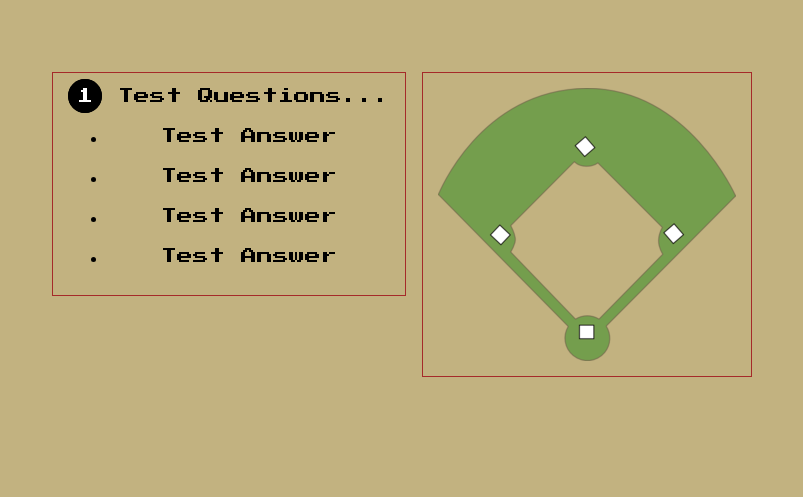
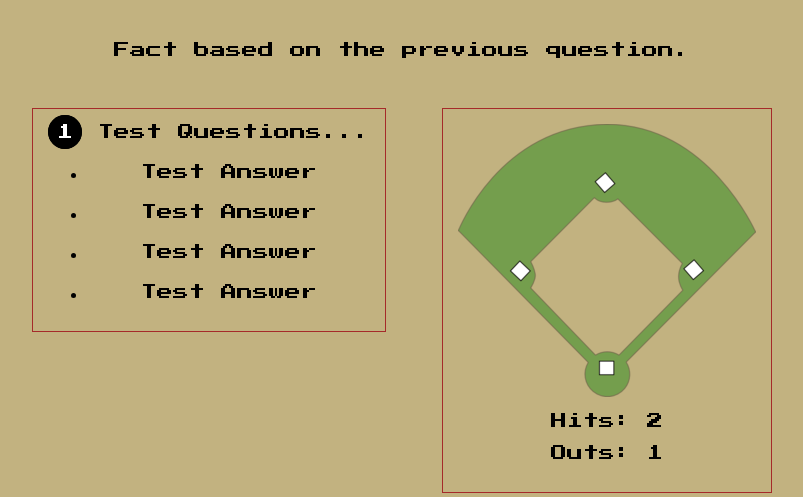
Before and after one commit to bryantee/baseball-quiz, a plain HTML site: page index.html in a window 1280 px wide. Shown: the part 77-574 px from the top of the page, without its empty margins (238-1041 px from the left). Drawn offline with Linux system fonts and the light colour scheme.

Commit message:
Facts, balls and hits
Added. And improved spacing a bit.

```diff
--- a/css/main.css
+++ b/css/main.css
@@ -10,16 +10,17 @@ body {
 	text-align: center;
 }
 
-h1 {
-	font-family: 'Press Start 2P', cursive;
-}
-
 .header h1 {
 	margin-top: 50px;
 }
 
+.fact {
+	text-align: center;
+	padding: 25px;
+}
+
 .main {
-	margin-top: 75px;
+	margin-top: 25px;
 }
 
 section.question-box,
@@ -28,6 +29,7 @@ section.diamond-box {
 	border: 1px solid brown;
 	vertical-align: top;
 	padding: 15px;
+	margin: 0 20px;
 }
 
 .question-count {
--- a/index.html
+++ b/index.html
@@ -9,6 +9,7 @@
 <body>
 
 <section class="header content"><h1>Play Ball!</h1></section>
+<div class="fact">Fact based on the previous question.</div>
 
 <div class="content main">
 	<section class="question-box">
@@ -24,6 +25,8 @@
 
 	<section class="diamond-box">
 		<img src="images/field.png"/>
+		<p>Hits: <span class="hits">2</span></p>
+		<p>Outs: <span class="outs">1</span></p>
 	</section>
 </div>
 
```
Lines whose indentation alone changed are shown as unchanged.
